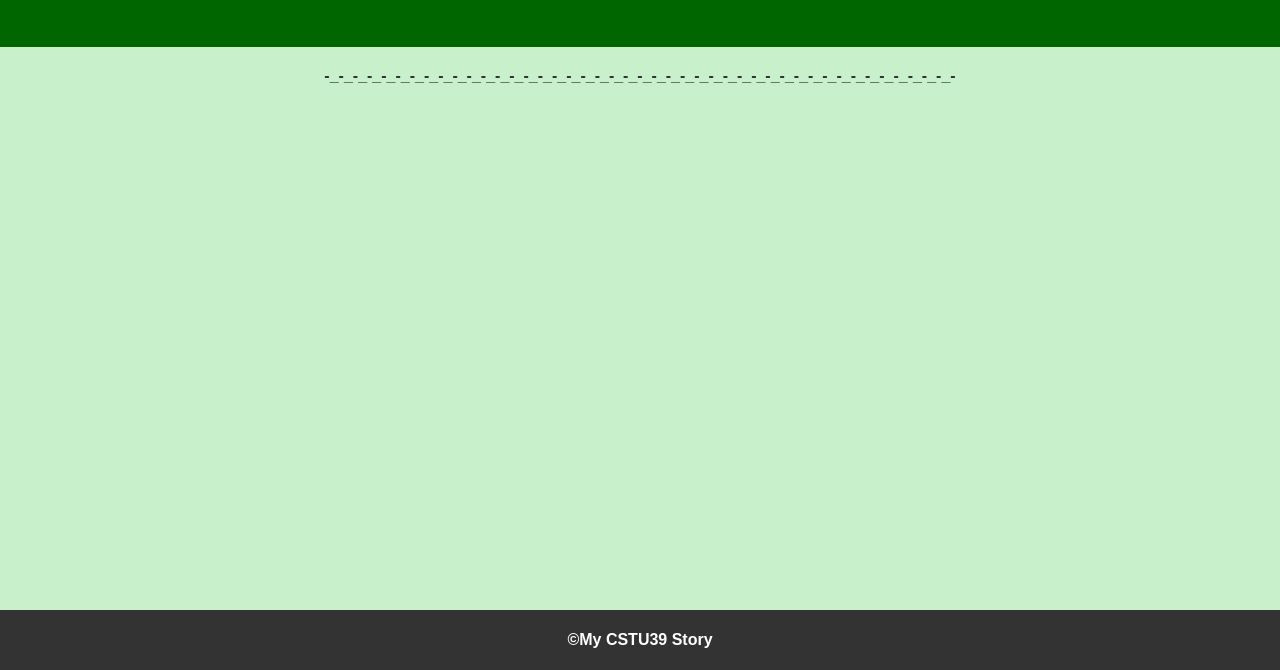
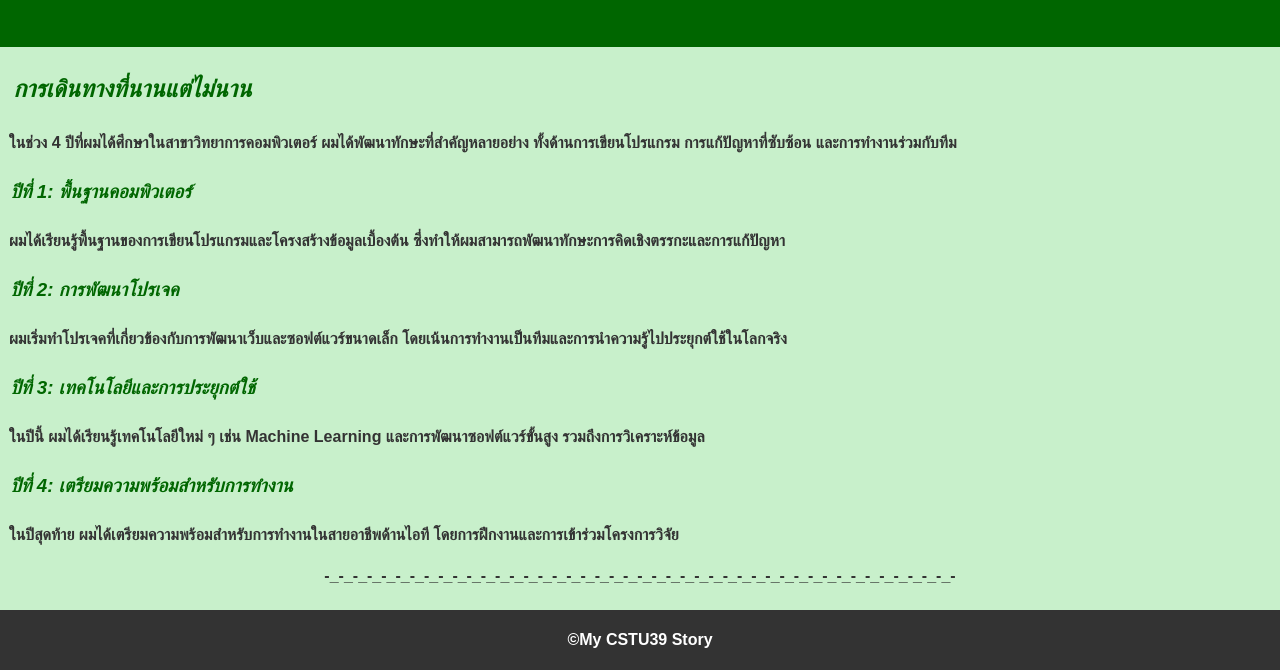
Before and after one commit to Suttipoch/6709650698_MyCSTUStory, a plain HTML site: page myjourney.html in a window 1280 px wide. Shown: the part 130-800 px from the top of the page. Drawn offline with Linux system fonts and the light colour scheme.

Commit message:
Jouney plus

```diff
--- a/myjourney.html
+++ b/myjourney.html
@@ -15,11 +15,38 @@
             </center>
         </header>
 
-
-
-
-
-
+        <div>
+            <h2>&nbsp;
+                การเดินทางที่นานแต่ไม่นาน
+            </h2>
+                <p>&nbsp;
+                    ในช่วง 4 ปีที่ผมได้ศึกษาในสาขาวิทยาการคอมพิวเตอร์ ผมได้พัฒนาทักษะที่สำคัญหลายอย่าง ทั้งด้านการเขียนโปรแกรม การแก้ปัญหาที่ซับซ้อน และการทำงานร่วมกับทีม
+                </p>
+            <h3>&nbsp;
+                ปีที่ 1: พื้นฐานคอมพิวเตอร์
+            </h3>
+                <p>&nbsp;
+                    ผมได้เรียนรู้พื้นฐานของการเขียนโปรแกรมและโครงสร้างข้อมูลเบื้องต้น ซึ่งทำให้ผมสามารถพัฒนาทักษะการคิดเชิงตรรกะและการแก้ปัญหา
+                </p>
+            <h3>&nbsp;
+                ปีที่ 2: การพัฒนาโปรเจค
+            </h3>
+                <p>&nbsp;
+                    ผมเริ่มทำโปรเจคที่เกี่ยวข้องกับการพัฒนาเว็บและซอฟต์แวร์ขนาดเล็ก โดยเน้นการทำงานเป็นทีมและการนำความรู้ไปประยุกต์ใช้ในโลกจริง
+                </p>
+            <h3>&nbsp;
+                ปีที่ 3: เทคโนโลยีและการประยุกต์ใช้
+            </h3>
+                <p>&nbsp;
+                    ในปีนี้ ผมได้เรียนรู้เทคโนโลยีใหม่ ๆ เช่น Machine Learning และการพัฒนาซอฟต์แวร์ขั้นสูง รวมถึงการวิเคราะห์ข้อมูล
+                </p>
+            <h3>&nbsp;
+                ปีที่ 4: เตรียมความพร้อมสำหรับการทำงาน
+            </h3>
+                <p>&nbsp;
+                    ในปีสุดท้าย ผมได้เตรียมความพร้อมสำหรับการทำงานในสายอาชีพด้านไอที โดยการฝึกงานและการเข้าร่วมโครงการวิจัย
+                </p>
+        </div>
 
             <center>
                 <p>-_-_-_-_-_-_-_-_-_-_-_-_-_-_-_-_-_-_-_-_-_-_-_-_-_-_-_-_-_-_-_-_-_-_-_-_-_-_-_-_-_-_-_-_-</p>
--- a/mystyle.css
+++ b/mystyle.css
@@ -20,10 +20,12 @@ h1 {
 h2 {
     color: #006600;
     margin-top: 20px;
+    font-style: italic;
 }
 h3 {
     color: #006600;
     margin-top: 20px;
+    font-style: italic;
 }
 h4 {
     color: #006600;
```
